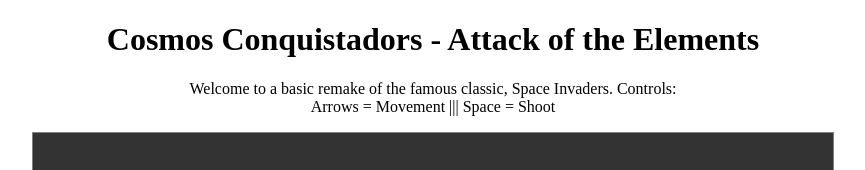
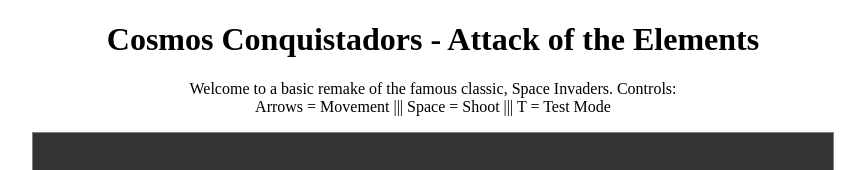
Before and after one commit to voltagedomo/Cosmos-Conquistadors, a plain HTML site: page index.html in a window 1280 px wide. Shown: the top 170 px of the page, without its empty margins (207-1072 px from the left). Drawn offline with Linux system fonts and the light colour scheme.

Commit message:
Update index.html

```diff
--- a/index.html
+++ b/index.html
@@ -15,7 +15,7 @@
     <p>
       Welcome to a basic remake of the famous classic, Space Invaders. Controls:
       <br />
-      Arrows = Movement ||| Space = Shoot
+      Arrows = Movement ||| Space = Shoot ||| T = Test Mode
     </p>
 
     <canvas id="my-canvas"></canvas>
```
